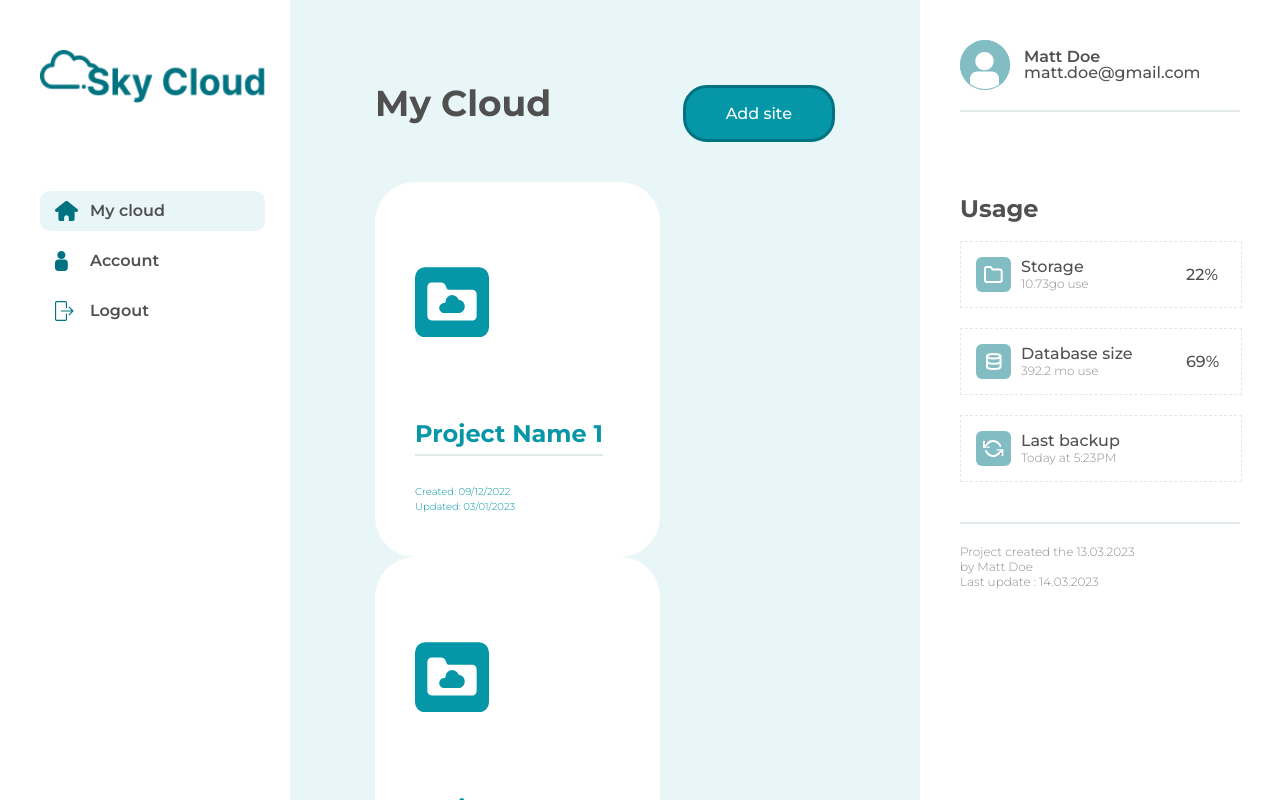
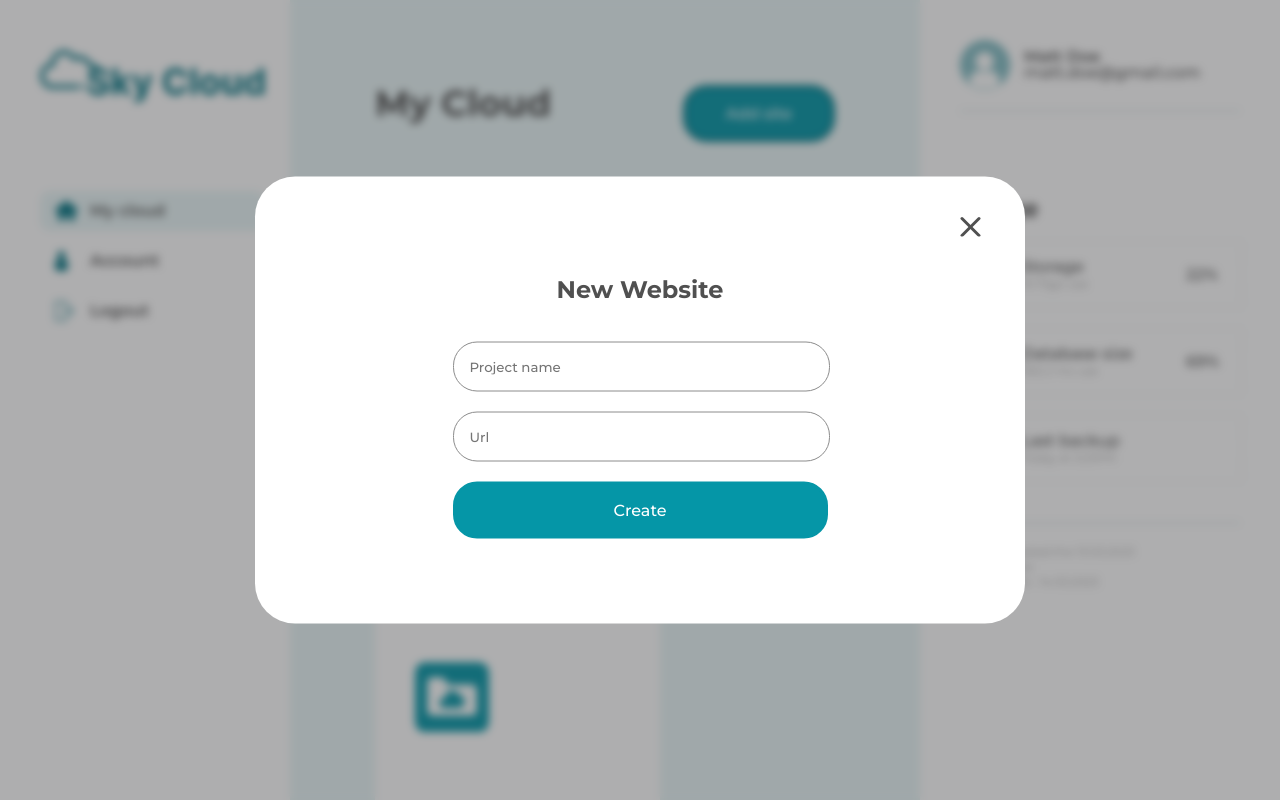
Before and after one commit to lestox/Cloud_Project, a SvelteKit app in the folder front/: page /dashboard in a window 1280 px wide. Both pictures are taken after a click on the button "Add site". Shown: the top 800 px of the page. Built offline with nearby package versions, Linux system fonts and the light colour scheme.

Commit message:
display of the modal component

```diff
--- a/front/src/components/UI/atoms/Button.svelte
+++ b/front/src/components/UI/atoms/Button.svelte
@@ -5,7 +5,10 @@
     export let buttonWidth;
 </script>
 
-<button class="button {buttonWidth} {$$props.class}">
+<button
+  on:click
+  class="button {buttonWidth} {$$props.class}"
+>
     <slot/>
 </button>
 
--- a/front/src/components/UI/atoms/Link.svelte
+++ b/front/src/components/UI/atoms/Link.svelte
@@ -7,6 +7,7 @@
 </script>
 
 <a href="{linkUrl}"
+  on:click
   class="link {$$props.class}" style:color={linkColor}>
     <slot/>
 </a>
--- a/front/src/components/UI/atoms/Modal.svelte
+++ b/front/src/components/UI/atoms/Modal.svelte
@@ -1,11 +1,22 @@
 <script>
+  import Button from "./Button.svelte";
+  import Link from "./Link.svelte";
   import Icon from "./Icon.svelte";
   import CloseIcon from "../../../assets/icons/CloseIcon.svelte";
+
+  /**
+   * @type {string}
+  */
+  export let id;
 </script>
 
-<div class='modal-background {$$props.class}'>
+<div id={id} class='modal-background {$$props.class}' hidden>
   <div class='modal block-center'>
-    <Icon name="close" class="modal__icon icon--small"> <CloseIcon /> </Icon>
+    <Link
+      on:click={()=>{document.getElementById("modal-creation-project").hidden = true;}}
+    >
+      <Icon name="close" class="modal__icon icon--small"> <CloseIcon /> </Icon>
+  </Link>
     <div class='modal__content block-center'>
       <slot />
     </div>
--- /dev/null
+++ b/front/src/components/UI/organisms/ModalCreationProject.svelte
@@ -0,0 +1,23 @@
+<script>
+  import Modal from "../atoms/Modal.svelte";
+  import Text from "../atoms/Text.svelte";
+  import Input from "../atoms/Input.svelte";
+  import Button from "../atoms/Button.svelte";
+
+  /**
+   * @type {string}
+  */
+  export let id;
+</script>
+
+<Modal id={id}>
+  <Text
+    textTag='h2'
+    class='section-title text-center'
+  >
+    New Website
+  </Text>
+  <Input type='text' id='project-name' class='margin-top-2' name='project-name' placeholder='Project name' required />
+  <Input type='url' id='url' class='margin-top-1' name='url' placeholder='Url' required />
+  <Button buttonWidth='button--full' class='margin-top-1'> Create </Button>
+</Modal>
--- a/front/src/components/UI/templates/DashboardTemplate.svelte
+++ b/front/src/components/UI/templates/DashboardTemplate.svelte
@@ -9,9 +9,7 @@
   import Text from '../atoms/Text.svelte';
   import Button from '../atoms/Button.svelte';
   import ProjectCard from '../molecules/ProjectCard.svelte';
-  import Modal from '../atoms/Modal.svelte';
-  import Input from '../atoms/Input.svelte';
-  import Icon from '../atoms/Icon.svelte';
+  import ModalCreationProject from '../organisms/ModalCreationProject.svelte';
 </script>
 
 <div class='page'>
@@ -25,7 +23,7 @@
       My Cloud
     </Text>
 
-    <Button> Add site </Button>
+    <Button on:click={()=>{document.getElementById("modal-creation-project").hidden = false;}}> Add site </Button>
 
     <div class="content-cards margin-top-2">
       <ProjectCard
@@ -43,17 +41,7 @@
 
   <SidebarInfos />
 
-  <Modal class='hidden'>
-    <Text
-      textTag='h2'
-      class='section-title text-center'
-    >
-      New Website
-    </Text>
-    <Input type='text' id='project-name' class='margin-top-2' name='project-name' placeholder='Project name' required />
-    <Input type='url' id='url' class='margin-top-1' name='url' placeholder='Url' required />
-    <Button buttonWidth='button--full' class='margin-top-1'> Create </Button>
-  </Modal>
+  <ModalCreationProject id='modal-creation-project' />
 </div>
 
 <style>
@@ -69,6 +57,7 @@
     display: flex;
     flex-wrap: wrap;
     justify-content: space-between;
+    row-gap: 10px;
   }
 
   .content-cards{
@@ -76,5 +65,6 @@
     display: flex;
     flex-wrap: wrap;
     column-gap: 40px;
+    row-gap: 10px;
   }
 </style>
```
